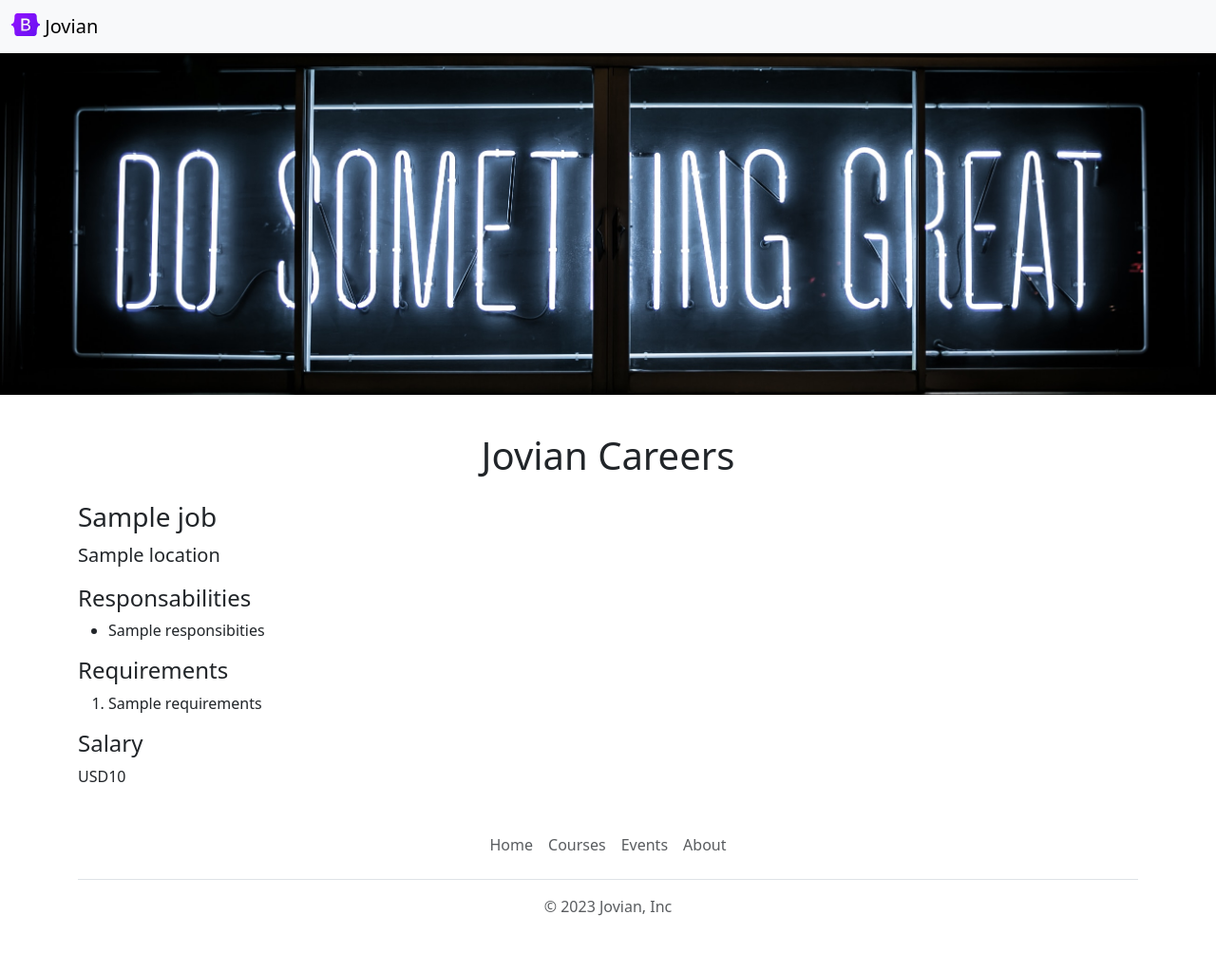
After one commit to sboschetto/jovian-careers-website-v2, a Flask app: template templates/jobpage.html in a window 1280 px wide. The commit adds this page. Shown: the whole page at 95% size. Run offline with Flask 3, Linux system fonts and the light colour scheme; the template is opened without the code that fills it: most values are stand-ins (such as "Sample title", 1, 10 or a date in 2020).

Commit message:
dynamic pages for each job

```diff
--- a/app.py
+++ b/app.py
@@ -1,17 +1,27 @@
 from flask import Flask, render_template, jsonify
-from database import load_jobs_from_db
+from database import load_jobs_from_db, load_job_from_db
 
 app = Flask(__name__)
 
 @app.route("/")
 def hello_world():
   jobs = load_jobs_from_db()
-  return render_template('home.html', jobs=jobs, company_name='Jovian')
+  return render_template('home.html', jobs=jobs)
 
 @app.route("/api/jobs")
 def list_jobs():
   jobs = load_jobs_from_db()
   return jsonify(jobs)
 
+@app.route("/job/<id>")
+def show_job(id):
+  job = load_job_from_db(id)
+
+  if not job:
+    return "Not Found", 404
+
+  return render_template('jobpage.html', job=job)
+
+
 if __name__ == "__main__":
   app.run(host='0.0.0.0', debug=True)
--- /dev/null
+++ b/templates/banner.html
@@ -0,0 +1,9 @@
+<style>
+  #banner {
+    height: 360px;
+    width: 100%;
+    object-fit: cover;
+    margin-bottom: 16px;
+  }
+</style>
+<img id="banner" class="img-fluid" src="../static/banner.jpg" alt="banner" />
--- /dev/null
+++ b/templates/bootstrap.html
@@ -0,0 +1,9 @@
+<meta charset="UTF-8" />
+<meta http-equiv="X-UA-Compatible" content="IE=edge" />
+<meta name="viewport" content="width=device-width, initial-scale=1.0" />
+<link
+  href="https://cdn.jsdelivr.net/npm/bootstrap@5.3.0-alpha3/dist/css/bootstrap.min.css"
+  rel="stylesheet"
+  integrity="sha384-KK94CHFLLe+nY2dmCWGMq91rCGa5gtU4mk92HdvYe+M/SXH301p5ILy+dN9+nJOZ"
+  crossorigin="anonymous"
+/>
--- a/templates/jobitem.html
+++ b/templates/jobitem.html
@@ -7,6 +7,6 @@
     {% endif%}
   </div>
   <div class="col-2">
-    <a href="mailto:hello@jovian.ai?subject=Application for {{job['title']}}" type="button" class="btn btn-outline-primary">Apply</a>
+    <a href="/job/{{job['id']}}" type="button" class="btn btn-outline-primary">Apply</a>
   </div>
 </div>
--- /dev/null
+++ b/templates/jobpage.html
@@ -0,0 +1,31 @@
+<!DOCTYPE html>
+<html lang="fr">
+  <head>
+    <title>{{job.title}} - Jovian Careers</title>
+    {% include 'bootstrap.html' %}
+  </head>
+  <body>
+    {% include 'nav.html' %} {% include 'banner.html' %}
+    <div class="container">
+      <h1 class="text-center mt-4 mb-4">Jovian Careers</h1>
+      <h3 class="mb-2">{{job.title}}</h3>
+      <p class="lead mt-0">{{job.location}}</p>
+      <h4>Responsabilities</h4>
+      <ul>
+        {% for line in job.responsibities.split("\n") %}
+        <li>{{line}}</li>
+        {% endfor %}
+      </ul>
+      <h4>Requirements</h4>
+      <ol>
+        {% for line in job.requirements.split("\n") %}
+        <li>{{line}}</li>
+        {% endfor %}
+      </ol>
+      <h4>Salary</h4>
+      <p>{{job.currency}}{{job.salary}}</p>
+    </div>
+
+    {% include 'footer.html' %}
+  </body>
+</html>
--- a/templates/nav.html
+++ b/templates/nav.html
@@ -1,6 +1,6 @@
 <nav class="navbar bg-body-tertiary shadow-sm fixed-top bg-white">
   <div class="container-fluid">
-    <a class="navbar-brand" href="#">
+    <a class="navbar-brand" href="/">
       <img src="/static/bootstrap-logo.svg" alt="Logo" width="30" height="24" class="d-inline-block align-text-top" />
       Jovian
     </a>
```
Also changed, not shown: database.py (+12 -0 lines), templates/home.html (+2 -19 lines).
